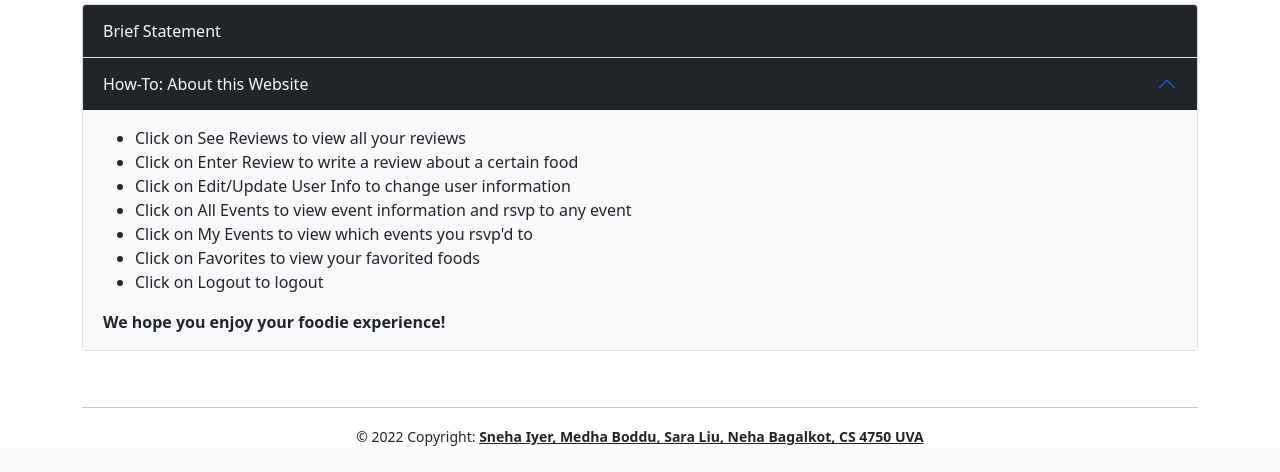
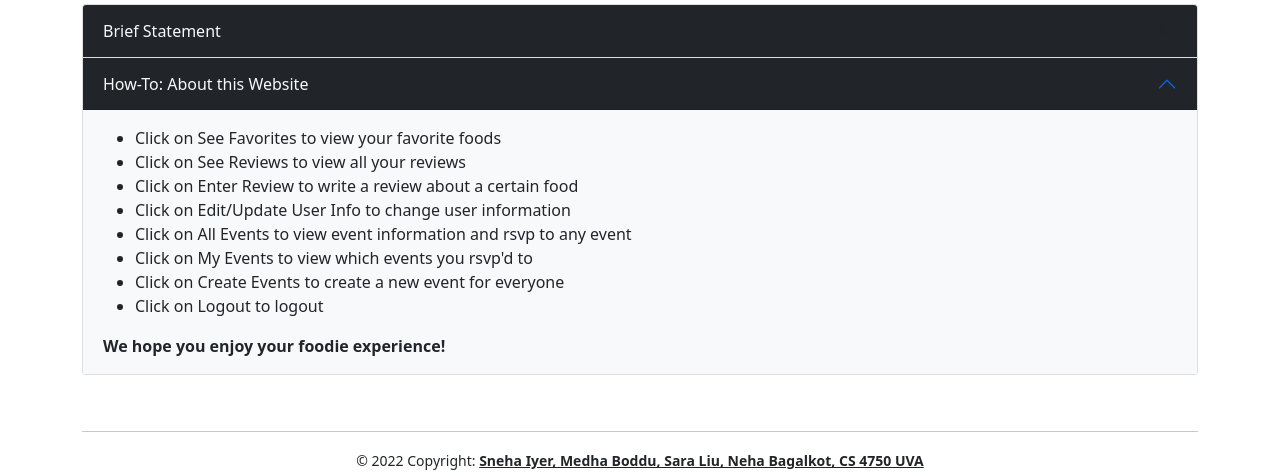
Before and after one commit to sarayliu/favorite-foodies, a PHP site: page /templates/home.php in a window 1280 px wide, after a click on "How-To: About this Website". Shown: the part 488-960 px from the top of the page. Before the commit the page ends 934 px from the top, so only its background shows below. Run offline with PHP 8.4, Linux system fonts and the light colour scheme; the template is opened without the code that fills it, so the values that code supplies are empty; some libraries are stand-ins or nearby versions.

Commit message:
Modify website descriptions

```diff
--- a/dbProjectTest/templates/home.php
+++ b/dbProjectTest/templates/home.php
@@ -161,12 +161,13 @@
         <div id="collapseTwo" class="accordion-collapse collapse" aria-labelledby="headingTwo" data-bs-parent="#accordionExample">
           <div class="accordion-body bg-light">
               <ul>
+                  <li>Click on See Favorites to view your favorite foods</li>
                   <li>Click on See Reviews to view all your reviews</li>
                   <li>Click on Enter Review to write a review about a certain food</li>
                   <li>Click on Edit/Update User Info to change user information</li>
                   <li>Click on All Events to view event information and rsvp to any event</li>
                   <li>Click on My Events to view which events you rsvp'd to</li>
-                  <li>Click on Favorites to view your favorited foods</li>
+                  <li>Click on Create Events to create a new event for everyone</li>
                   <li>Click on Logout to logout</li>
 
               </ul>
```
